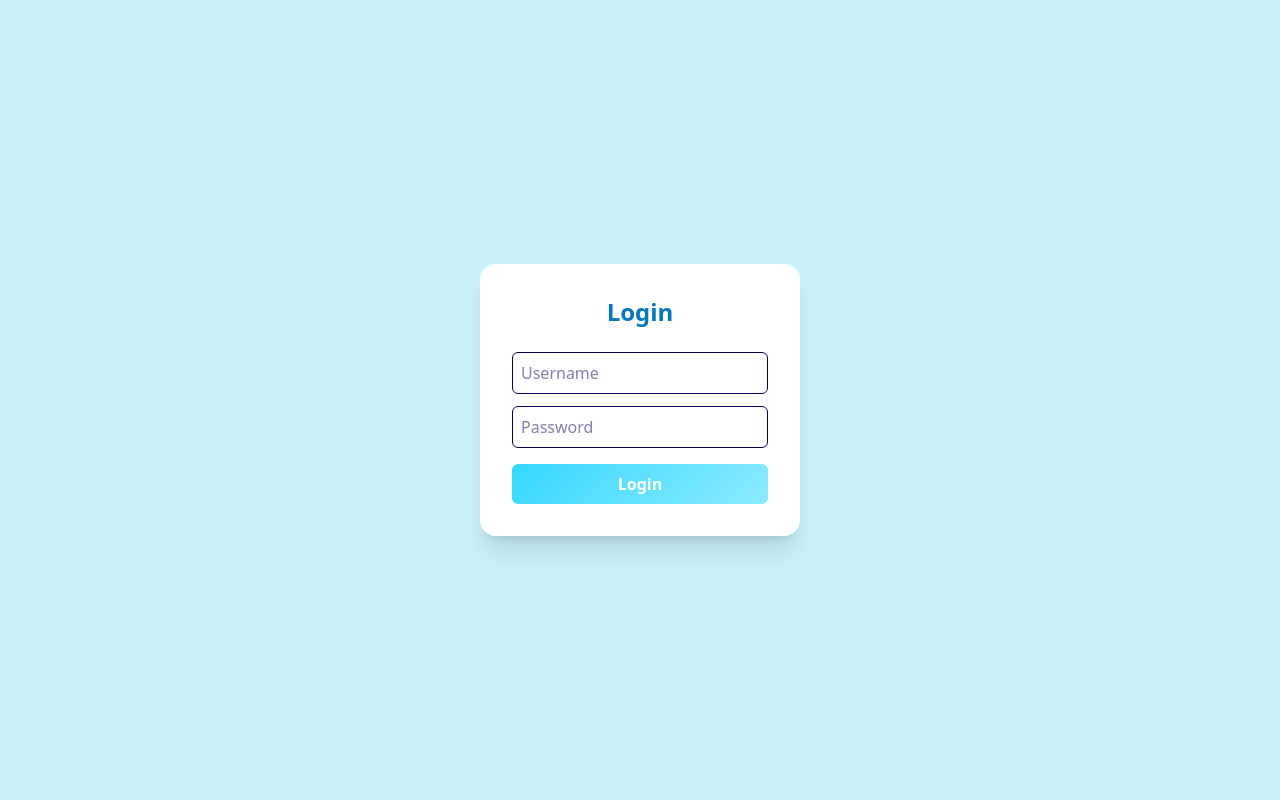
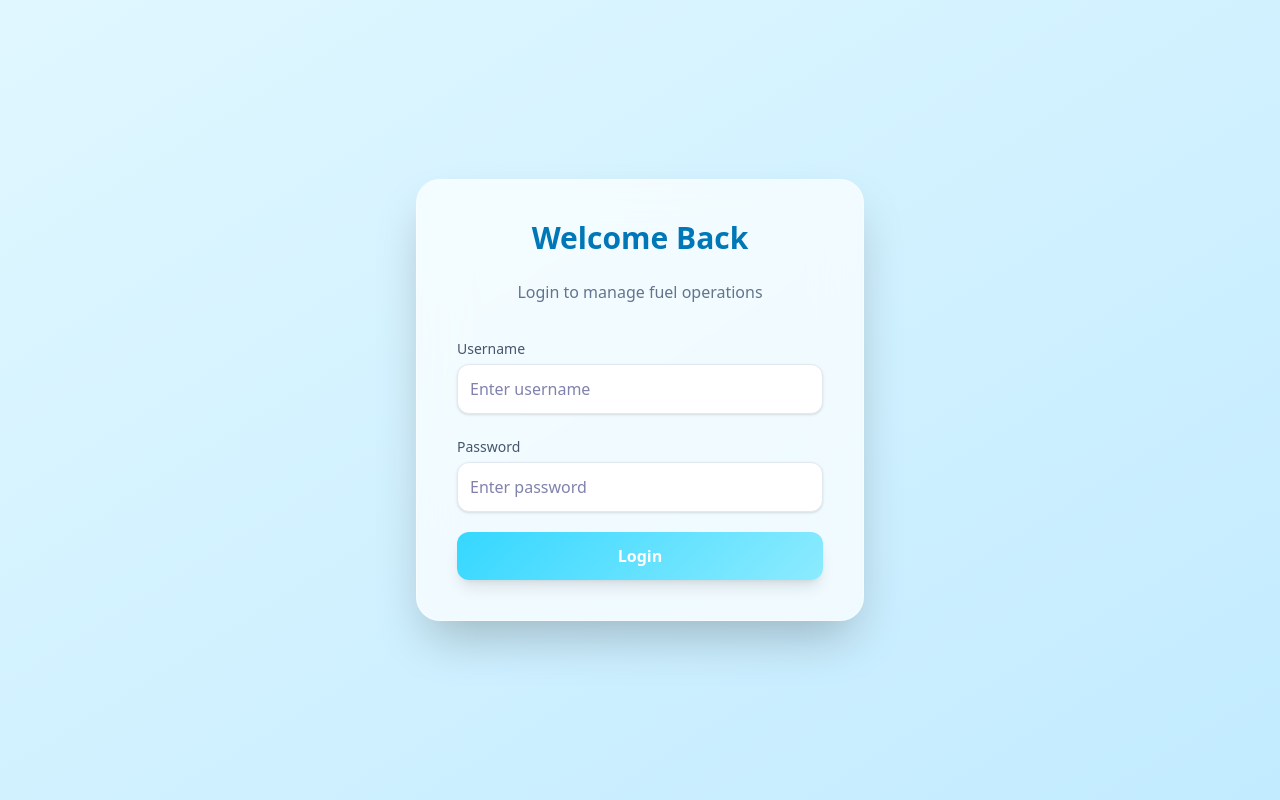
Before and after one commit to Geethika1234-mano/fuel-stock-management-system, a React (Vite) app: page / in a window 1280 px wide. Built offline with nearby package versions, Linux system fonts and the light colour scheme; no server answers.

Commit message:
Enhance login component with loading state and styling
Added loading state to login process and improved UI.

```diff
--- a/src/pages/Login.jsx
+++ b/src/pages/Login.jsx
@@ -1,19 +1,23 @@
 import { useState } from "react";
 import { useNavigate } from "react-router-dom";
-import { apiFetch } from "../api/api";
 
 export default function Login() {
   const [username, setUsername] = useState("");
   const [password, setPassword] = useState("");
   const [error, setError] = useState("");
+  const [loading, setLoading] = useState(false);
   const navigate = useNavigate();
+
+  const API_URL =
+    "https://fuel-stock-backend-b6fccqcyc7exfbas.uksouth-01.azurewebsites.net";
 
   const handleLogin = async (e) => {
     e.preventDefault();
+    if (loading) return;
+    setLoading(true);
     setError("");
+
     try {
-  const API_URL = "https://fuel-stock-backend-b6fccqcyc7exfbas.uksouth-01.azurewebsites.net";
-
       const res = await fetch(`${API_URL}/login`, {
         method: "POST",
         headers: { "Content-Type": "application/json" },
@@ -22,48 +26,76 @@ const res = await fetch(`${API_URL}/login`, {
 
       const data = await res.json();
 
-      if (res.ok) {
+      if (!res.ok) {
+        setError(data.msg || "Invalid credentials");
+      } else {
         localStorage.setItem("token", data.token);
         navigate("/dashboard");
-      } else {
-        setError(data.msg || "Invalid credentials");
       }
     } catch (err) {
-      setError("Server error, please try again later.",err);
+      setError("Server error. Please try again.");
+    } finally {
+      setLoading(false);
     }
   };
 
   return (
-    <div className="min-h-screen bg-[var(--ice)] flex items-center justify-center">
-      <form onSubmit={handleLogin} className="bg-white p-8 rounded-2xl shadow-xl w-80">
-        <h2 className="text-2xl font-semibold text-center mb-6 text-[var(--ocean)]">
-          Login
+    <div className="min-h-screen bg-gradient-to-br from-[#E0F7FF] to-[#C2EBFF] flex items-center justify-center px-4">
+      <div className="backdrop-blur-xl bg-white/70 shadow-2xl rounded-3xl p-10 w-full max-w-md border border-white/40">
+        {/* Title */}
+        <h2 className="text-3xl font-semibold text-center text-[var(--ocean)] mb-6">
+          Welcome Back
         </h2>
+        <p className="text-center text-slate-500 mb-8">
+          Login to manage fuel operations
+        </p>
+
+        {/* Login Form */}
+        <form onSubmit={handleLogin} className="space-y-5">
+          <div>
+            <label className="text-sm text-slate-600">Username</label>
             <input
               type="text"
-          placeholder="Username"
-          className="w-full mb-3 p-2 border rounded-md"
+              className="mt-1 w-full p-3 rounded-xl border border-slate-200 shadow-sm bg-white focus:ring-2 focus:ring-[var(--ocean)] outline-none transition"
               value={username}
               onChange={(e) => setUsername(e.target.value)}
+              placeholder="Enter username"
+              required
             />
+          </div>
+
+          <div>
+            <label className="text-sm text-slate-600">Password</label>
             <input
               type="password"
-          placeholder="Password"
-          className="w-full mb-4 p-2 border rounded-md"
+              className="mt-1 w-full p-3 rounded-xl border border-slate-200 shadow-sm bg-white focus:ring-2 focus:ring-[var(--ocean)] outline-none transition"
               value={password}
               onChange={(e) => setPassword(e.target.value)}
+              placeholder="Enter password"
+              required
             />
-        {error && <p className="text-red-500 text-sm mb-2">{error}</p>}
+          </div>
+
+          {error && (
+            <p className="text-red-500 text-sm text-center">{error}</p>
+          )}
+
           <button
             type="submit"
-          className="w-full py-2 rounded-md text-white font-semibold hover:opacity-90"
+            disabled={loading}
+            className="w-full py-3 rounded-xl text-white font-semibold shadow-lg transition flex items-center justify-center gap-2 disabled:opacity-60"
             style={{
               background: "linear-gradient(135deg, #35D7FF, #8CEBFF)",
             }}
           >
-          Login
+            {loading ? (
+              <span className="animate-spin w-5 h-5 border-2 border-white border-t-transparent rounded-full"></span>
+            ) : (
+              "Login"
+            )}
           </button>
         </form>
       </div>
+    </div>
   );
 }
```
Lines whose indentation alone changed are shown as unchanged.
